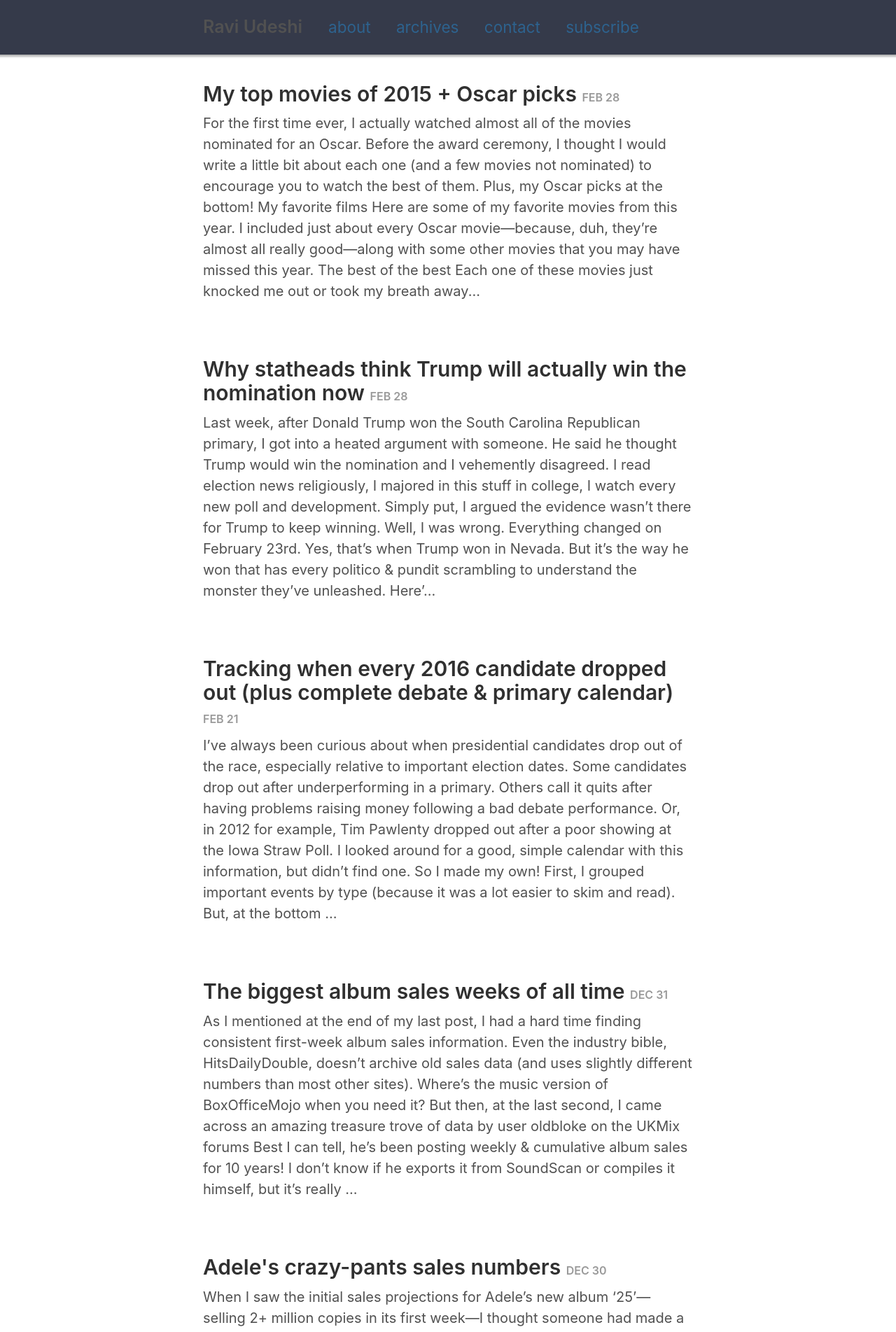
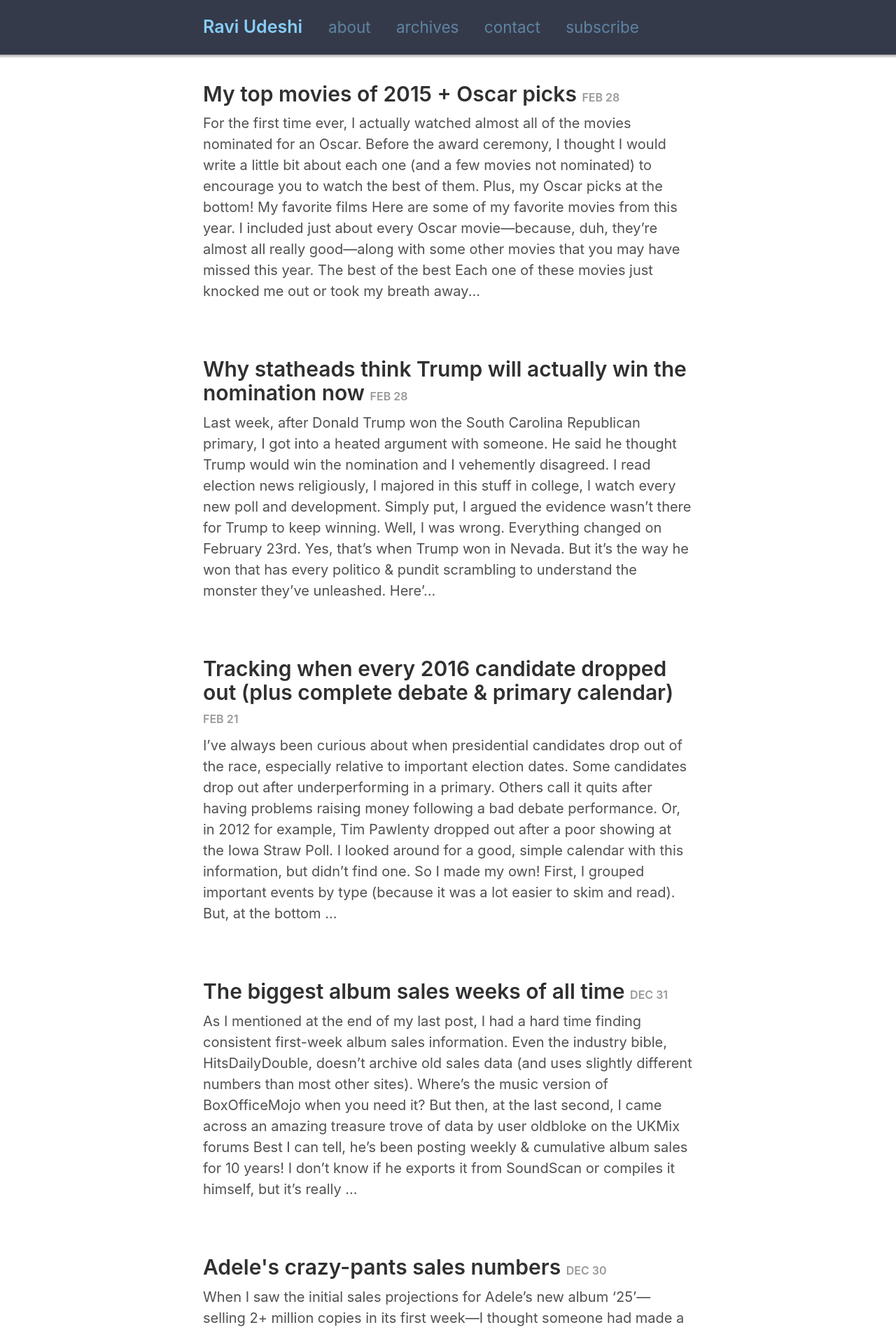
Before and after one commit to rkudeshi/rkudeshi.github.io, a Jekyll site: the page built from index.html, in a window 1280 px wide. Shown: the top 1903 px of the page at 70% size. Built offline with Jekyll 4.4.1, drawn with Linux system fonts in a browser that asks for light colours; the list of posts is cut into pages by our own code.

Commit message:
Fix masthead

```diff
--- a/_sass/_RAVI.scss
+++ b/_sass/_RAVI.scss
@@ -18,7 +18,6 @@
 // Header & menubar
 
 .masthead {
-    color: lightskyblue;
     font-size: 1.25rem;
 }
 .masthead-title {
@@ -32,6 +31,7 @@
     font-size: 90%;
 }
 .masthead a {
+    color: lightskyblue;
     margin-right: 1.5rem;
 }
 .masthead a:hover {
```
